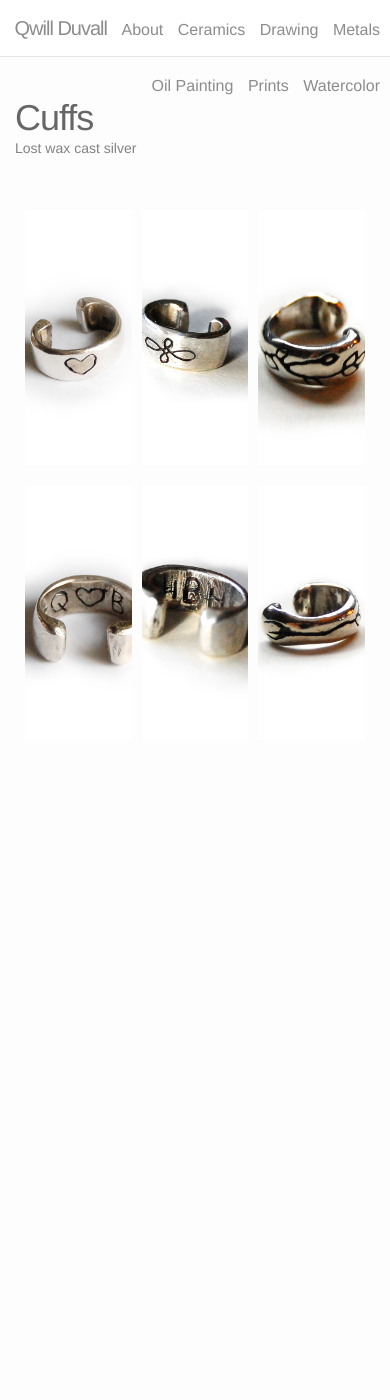
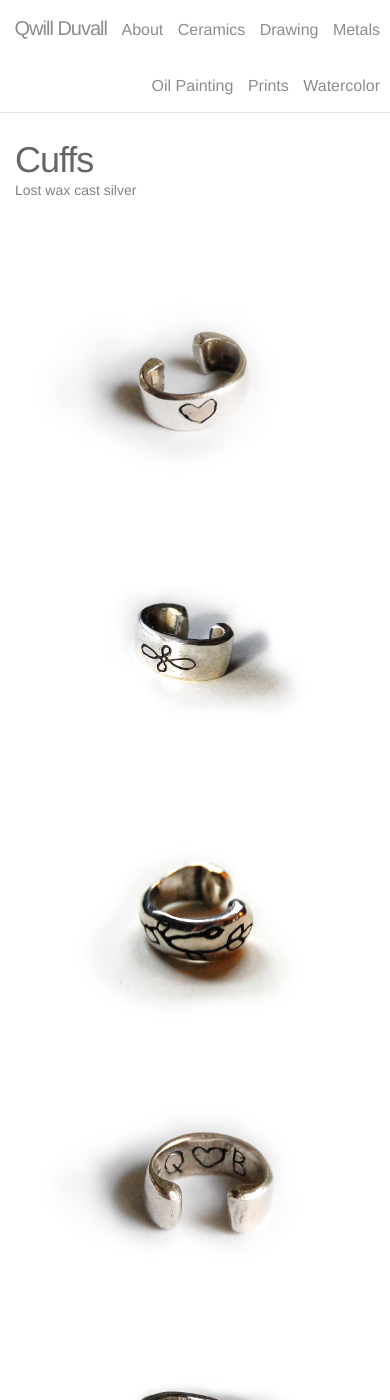
Before and after one commit to qwilanikan/qwilanikan.github.io, a Jekyll site: the page built from _metals/2018_cuffs.markdown, in a window 390 px wide and 1400 px high. Built offline with Jekyll 4.4.1, drawn with Linux system fonts in a browser that asks for light colours; nearby versions of some CDN libraries.

Commit message:
make responsive

```diff
--- a/_sass/_layout.scss
+++ b/_sass/_layout.scss
@@ -1,4 +1,3 @@
-
 /**
  * Site header   **********************************************************
  */
@@ -9,9 +8,12 @@ opacity: 0.75;
 position:fixed;
 left:0px;
 top:0px;
-height:56px;
+height:$nav-height;
 width:100%;
 z-index: 50;
+@include media-query($on-palm) {
+height: $nav-height*2
+    }
 }
 
 .site-title {
@@ -137,6 +139,7 @@ letter-spacing: -1px;
 line-height: 1;
 @include media-query($on-laptop) {
 font-size: 36px;
+padding-top: $nav-height*.75
     }
 }
 .post-content {
@@ -200,6 +203,10 @@ float: left;
 vertical-align: middle;
 box-sizing: border-box;
 padding: 10px;
+@include media-query($on-palm) {
+width: 100%;
+padding: $img_spacing;
+  }
 }
 .thumbnail{
 width: 100%;
@@ -246,6 +253,9 @@ width: 100%;
 overflow: hidden;
 box-sizing:border-box;
 padding: $img_spacing;
+@include media-query($on-palm) {
+overflow: visible;
+  }
 }
 .col{
 width: 100%;
@@ -260,9 +270,15 @@ float: right;
 }
 .one {
 width:33.33%;
+@include media-query($on-palm) {
+width: 100%;
+  }
 }
 .two {
 width: 66.66%;
+@include media-query($on-palm) {
+width: 100%;
+  }
 }
 .three{
 width: 100%;
--- a/css/main.scss
+++ b/css/main.scss
@@ -14,7 +14,8 @@ $base-line-height: 1.5;
 $spacing-unit:     30px;
 
 $text-color:       #111;
-$background-color: #fdfdfd;
+$background-color: #ffffff;
+// $background-color: #fdfdfd;
 $brand-color:      #2a7ae2;
 
 $grey-color:       #828282;
```
